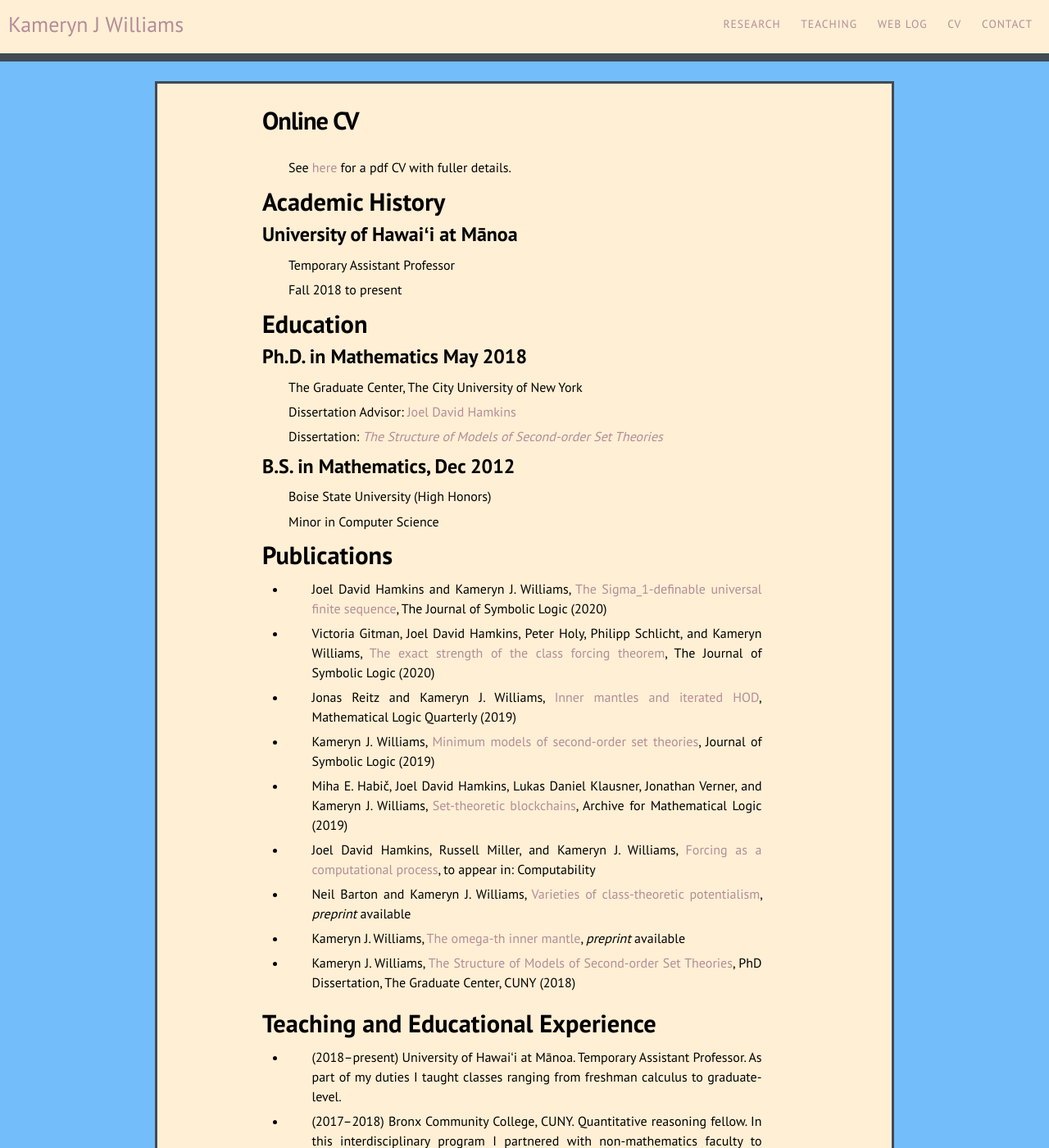
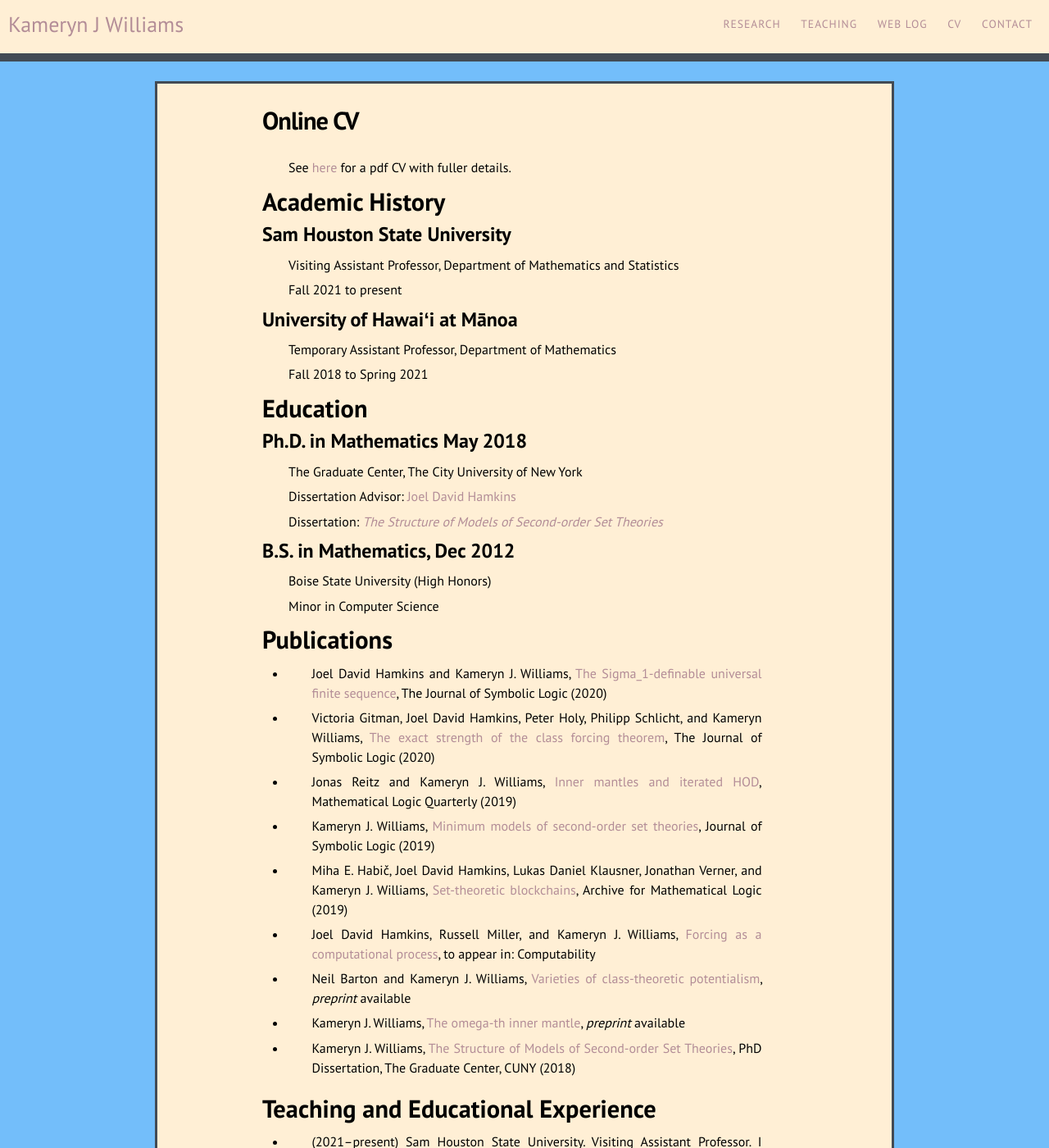
Before and after one commit to kamerynjw/kamerynjw.github.io, a Jekyll site: the page built from cv.md, in a window 1280 px wide and 1400 px high. Shown: the whole window at 82% size. Built offline with Jekyll 4.4.1, drawn with Linux system fonts in a browser that asks for light colours; nearby versions of some CDN libraries; some of the changed text lies outside the part shown.

Commit message:
updated cv

```diff
--- a/cv.md
+++ b/cv.md
@@ -10,11 +10,17 @@ See [here]({{ page.url }}kwilliams-cv.pdf) for a pdf CV with fuller details.
 Academic History
 ====
 
+Sam Houston State University
+----
+Visiting Assistant Professor, Department of Mathematics and Statistics
+
+Fall 2021 to present
+
 University of Hawaiʻi at Mānoa
 ----
-Temporary Assistant Professor
+Temporary Assistant Professor, Department of Mathematics
 
-Fall 2018 to present
+Fall 2018 to Spring 2021
 
 Education
 ====
@@ -43,7 +49,9 @@ Publications
 Teaching and Educational Experience
 ====
 
-* (2018–present) University of Hawaiʻi at Mānoa. Temporary Assistant Professor. As part of my duties I taught classes ranging from freshman calculus to graduate-level.
+* (2021–present) Sam Houston State University. Visiting Assistant Professor. I taught undergraduate classes at a variety of levels.
+
+* (2018–2021) University of Hawaiʻi at Mānoa. Temporary Assistant Professor. As part of my duties I taught classes ranging from freshman calculus to graduate-level.
 
 * (2017–2018) Bronx Community College, CUNY. Quantitative reasoning fellow. In this interdisciplinary program I partnered with non-mathematics faculty to promote the teaching of quantitative reasoning and the use of mathematics across the curriculum.
 
```
